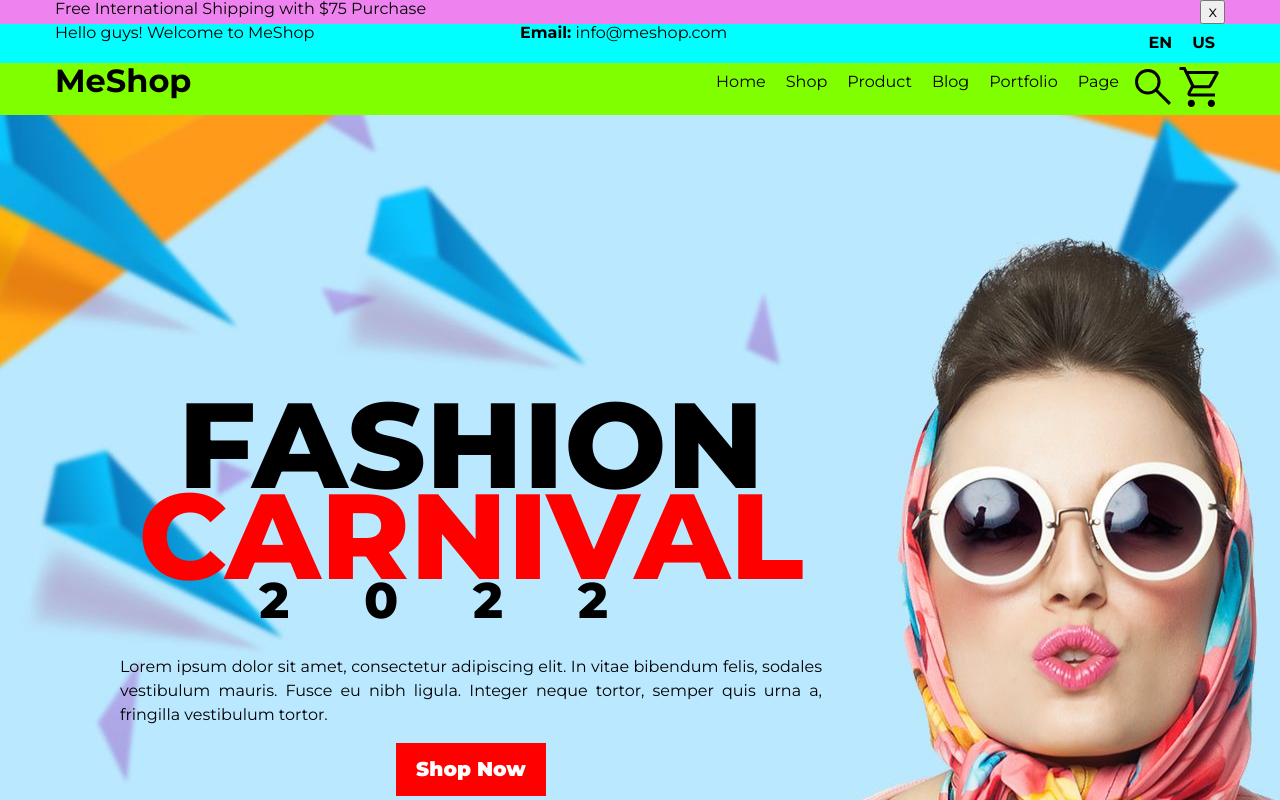
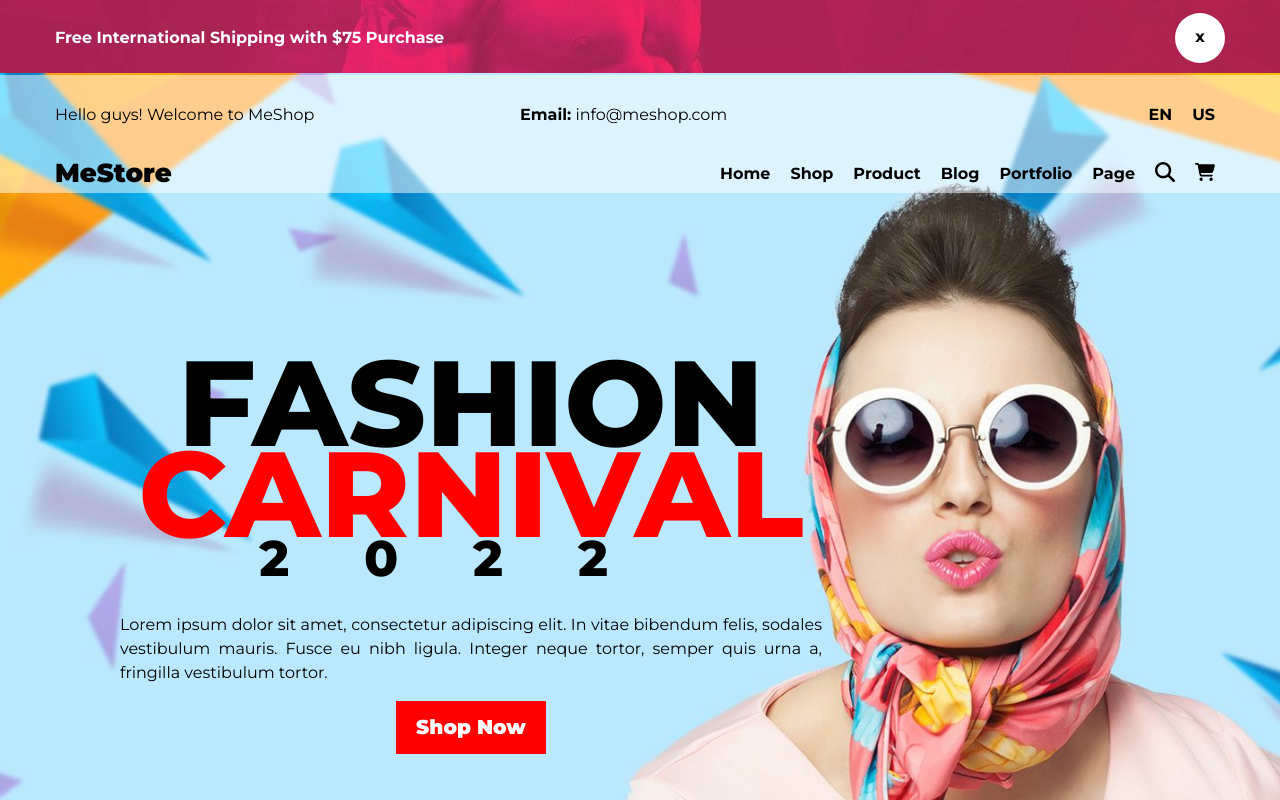
Before and after one commit to ladyprogrammer/fashion-store, an Angular app: page / in a window 1280 px wide. Shown: the top 800 px of the page. Built offline with nearby package versions, Linux system fonts and the light colour scheme.

Commit message:
added details to header and hero sections

```diff
--- a/src/app/header/header.component.scss
+++ b/src/app/header/header.component.scss
@@ -1,19 +1,33 @@
+@mixin translucent-white-background {
+  background-color: rgba(#fff, 0.5);
+  backdrop-filter: opacity(0.5);
+}
+
 header-top-banner {
-  background-color: violet;
   display: none;
 }
 
 header-welcome-bar {
   display: none;
-  background-color: cyan;
 }
 
 header-logo-bar {
-  background-color: chartreuse;
 }
 
 @media screen and (min-width: 1024px) {
   header-top-banner, header-welcome-bar, header-logo-bar {
     display: block;
   }
+
+  header-top-banner {
+    background: violet url('../../assets/banner-background.jpg') no-repeat;
+  }
+
+  header-welcome-bar {
+    @include translucent-white-background();
+  }
+
+  header-logo-bar {
+    @include translucent-white-background();
+  }
 }
--- a/src/app/header/logo-bar/logo-bar.component.html
+++ b/src/app/header/logo-bar/logo-bar.component.html
@@ -1,22 +1,22 @@
 <div class="container">
-  <h1 data-test="logo">MeShop</h1>
+  <h1 data-test="logo">MeStore</h1>
   <nav data-test="menu">
     <ul>
-      <li>Home</li>
-      <li>Shop</li>
-      <li>Product</li>
-      <li>Blog</li>
-      <li>Portfolio</li>
-      <li>Page</li>
+      <li><a href="#">Home</a></li>
+      <li><a href="#">Shop</a></li>
+      <li><a href="#">Product</a></li>
+      <li><a href="#">Blog</a></li>
+      <li><a href="#">Portfolio</a></li>
+      <li><a href="#">Page</a></li>
     </ul>
   </nav>
-  <span data-test="search">
-    <svg xmlns="http://www.w3.org/2000/svg" height="48" width="48"><path d="M39.8 41.95 26.65 28.8q-1.5 1.3-3.5 2.025-2 .725-4.25.725-5.4 0-9.15-3.75T6 18.75q0-5.3 3.75-9.05 3.75-3.75 9.1-3.75 5.3 0 9.025 3.75 3.725 3.75 3.725 9.05 0 2.15-.7 4.15-.7 2-2.1 3.75L42 39.75Zm-20.95-13.4q4.05 0 6.9-2.875Q28.6 22.8 28.6 18.75t-2.85-6.925Q22.9 8.95 18.85 8.95q-4.1 0-6.975 2.875T9 18.75q0 4.05 2.875 6.925t6.975 2.875Z"/></svg>
+  <span class="search" data-test="search">
+    <svg xmlns="http://www.w3.org/2000/svg" viewBox="0 0 512 512"><!--! Font Awesome Pro 6.2.1 by @fontawesome - https://fontawesome.com License - https://fontawesome.com/license (Commercial License) Copyright 2022 Fonticons, Inc. --><path d="M416 208c0 45.9-14.9 88.3-40 122.7L502.6 457.4c12.5 12.5 12.5 32.8 0 45.3s-32.8 12.5-45.3 0L330.7 376c-34.4 25.2-76.8 40-122.7 40C93.1 416 0 322.9 0 208S93.1 0 208 0S416 93.1 416 208zM208 352c79.5 0 144-64.5 144-144s-64.5-144-144-144S64 128.5 64 208s64.5 144 144 144z"/></svg>
   </span>
-  <span data-test="shopping-cart">
-    <svg xmlns="http://www.w3.org/2000/svg" height="48" width="48"><path d="M14.35 43.95q-1.5 0-2.55-1.05-1.05-1.05-1.05-2.55 0-1.5 1.05-2.55 1.05-1.05 2.55-1.05 1.5 0 2.55 1.05 1.05 1.05 1.05 2.55 0 1.5-1.05 2.55-1.05 1.05-2.55 1.05Zm20 0q-1.5 0-2.55-1.05-1.05-1.05-1.05-2.55 0-1.5 1.05-2.55 1.05-1.05 2.55-1.05 1.5 0 2.55 1.05 1.05 1.05 1.05 2.55 0 1.5-1.05 2.55-1.05 1.05-2.55 1.05Zm-22.6-33 5.5 11.4h14.4l6.25-11.4Zm-1.5-3H39.7q1.15 0 1.75 1.05.6 1.05 0 2.1L34.7 23.25q-.55.95-1.425 1.525t-1.925.575H16.2l-2.8 5.2h24.55v3h-24.1q-2.1 0-3.025-1.4-.925-1.4.025-3.15l3.2-5.9L6.45 7h-3.9V4H8.4Zm7 14.4h14.4Z"/></svg>
+  <span class="shopping-cart" data-test="shopping-cart">
+    <svg xmlns="http://www.w3.org/2000/svg" viewBox="0 0 576 512"><!--! Font Awesome Pro 6.2.1 by @fontawesome - https://fontawesome.com License - https://fontawesome.com/license (Commercial License) Copyright 2022 Fonticons, Inc. --><path d="M0 24C0 10.7 10.7 0 24 0H69.5c22 0 41.5 12.8 50.6 32h411c26.3 0 45.5 25 38.6 50.4l-41 152.3c-8.5 31.4-37 53.3-69.5 53.3H170.7l5.4 28.5c2.2 11.3 12.1 19.5 23.6 19.5H488c13.3 0 24 10.7 24 24s-10.7 24-24 24H199.7c-34.6 0-64.3-24.6-70.7-58.5L77.4 54.5c-.7-3.8-4-6.5-7.9-6.5H24C10.7 48 0 37.3 0 24zM128 464a48 48 0 1 1 96 0 48 48 0 1 1 -96 0zm336-48a48 48 0 1 1 0 96 48 48 0 1 1 0-96z"/></svg>
   </span>
-  <button data-test="hamburger">
-    <svg xmlns="http://www.w3.org/2000/svg" height="48" width="48"><path d="M6 36v-3h36v3Zm0-10.5v-3h36v3ZM6 15v-3h36v3Z"/></svg>
+  <button class="hamburger-menu" data-test="hamburger">
+    <svg xmlns="http://www.w3.org/2000/svg" viewBox="0 0 448 512"><!--! Font Awesome Pro 6.2.1 by @fontawesome - https://fontawesome.com License - https://fontawesome.com/license (Commercial License) Copyright 2022 Fonticons, Inc. --><path d="M0 96C0 78.3 14.3 64 32 64H416c17.7 0 32 14.3 32 32s-14.3 32-32 32H32C14.3 128 0 113.7 0 96zM0 256c0-17.7 14.3-32 32-32H416c17.7 0 32 14.3 32 32s-14.3 32-32 32H32c-17.7 0-32-14.3-32-32zM448 416c0 17.7-14.3 32-32 32H32c-17.7 0-32-14.3-32-32s14.3-32 32-32H416c17.7 0 32 14.3 32 32z"/></svg>
   </button>
 </div>
--- a/src/app/header/logo-bar/logo-bar.component.scss
+++ b/src/app/header/logo-bar/logo-bar.component.scss
@@ -1,9 +1,29 @@
+$black: #000;
 
+h1 {
+  font-size: 2.6rem;
+  font-weight: 900;
+}
 
+nav {
+  a {
+    font-weight: bold;
+    font-size: 1.6rem;
+    text-decoration: none;
+    color: $black;
+  }
+}
+
+.search > svg, .shopping-cart > svg, .hamburger-menu > svg {
+  width: 2rem;
+  height: 2rem;
+  padding: 0 1rem;
+}
 
 @media screen and (min-width: 1024px) {
   .container {
     display: flex;
+    align-items: center;
 
     > * {
       display: inline-block;
--- a/src/app/header/top-banner/top-banner.component.scss
+++ b/src/app/header/top-banner/top-banner.component.scss
@@ -6,6 +6,19 @@
 
     span {
       flex-grow: 1;
+      line-height: 7.5rem;
+      font-weight: bold;
+      color: white;
+    }
+
+    button {
+      width: 5rem;
+      height: 5rem;
+      border-radius: 5rem;
+      border: 0;
+      background-color: white;
+      align-self: center;
+      font-weight: bold;
     }
   }
 }
--- a/src/app/header/welcome-bar/welcome-bar.component.scss
+++ b/src/app/header/welcome-bar/welcome-bar.component.scss
@@ -1,5 +1,7 @@
 .container {
   display: flex;
+  align-items: center;
+  line-height: 6rem;
 
   #welcome-bar-hello {
     flex-grow: 1;
--- a/src/app/midsection/midsection.component.scss
+++ b/src/app/midsection/midsection.component.scss
@@ -21,6 +21,8 @@ section-hero {
 
 @media screen and (min-width: 1024px) {
   section-hero {
-    background: aqua url('/assets/hero-background.jpg');
+    background: aqua url('/assets/hero-background.jpg') no-repeat;
+    background-size: cover;
+    margin-top: -12rem;
   }
 }
```
Also changed, not shown: src/assets/banner-background.jpg (added), 1 other file (tests, documents, lock files or other folders).
